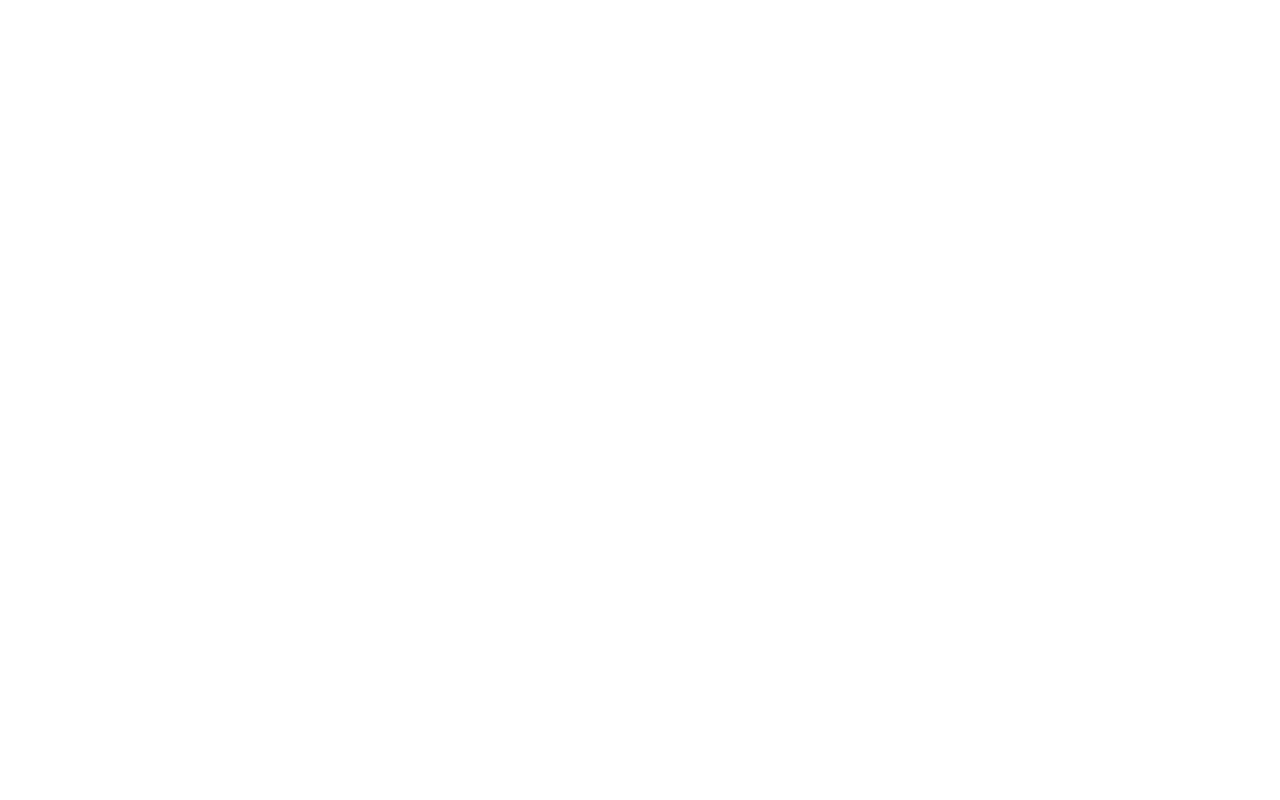
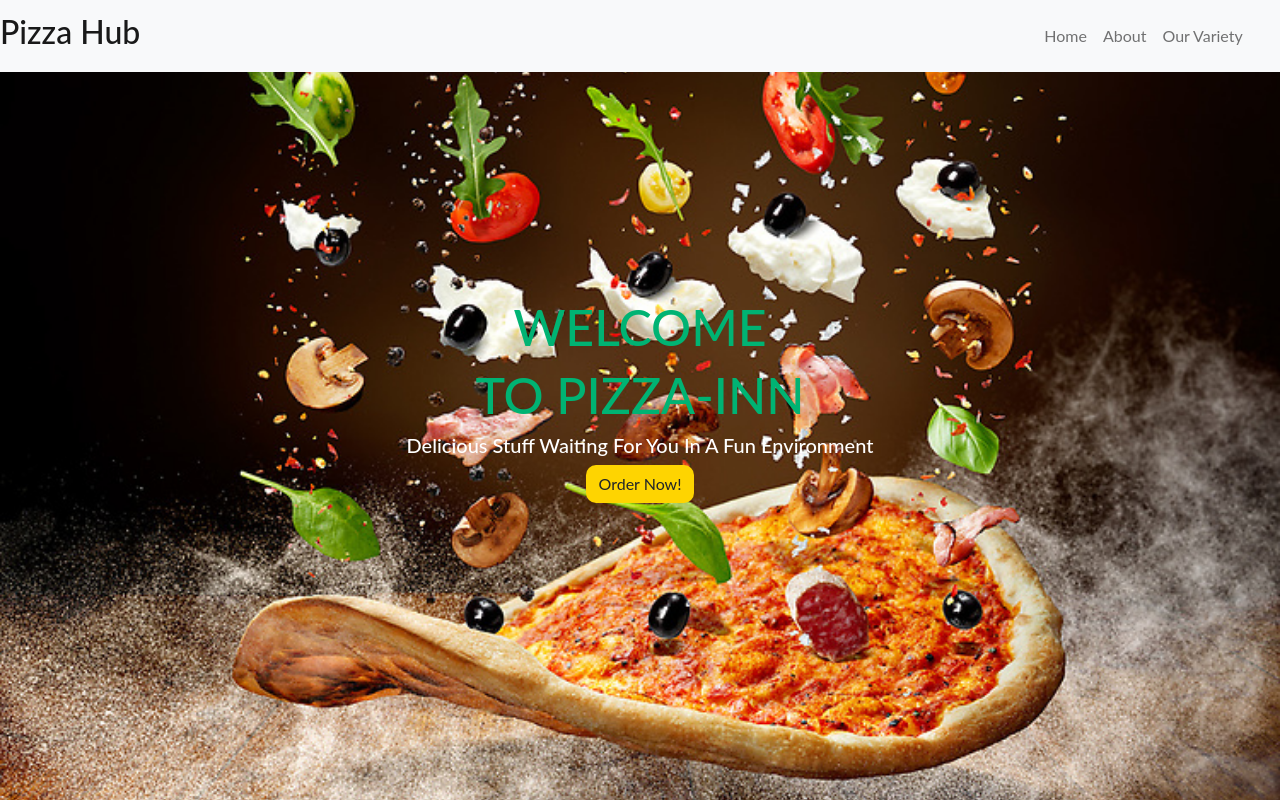
Before and after one commit to xamaan585/PIZZA-INN, a plain HTML site: page index.html in a window 1280 px wide. Drawn offline with Linux system fonts and the light colour scheme.

Commit message:
style.css

```diff
--- a/css/style.css
+++ b/css/style.css
@@ -0,0 +1,51 @@
+@import url('https://fonts.googleapis.com/css2?family=Mulish:wght@400;700;900&display=swap');
+:root{
+    box-sizing: border-box;
+    --blue-color: #5c84ec;
+    --pink-color: #f03c6d;
+    --paragraph-color: #707070;
+}
+::-webkit-scrollbar{
+    width: 5px;
+}
+
+::-webkit-scrollbar-thumb{
+    background: linear-gradient(var(--blue-color),var(--pink-color));
+    border-radius: 20px;
+}
+body {
+    font-family: Lato,helvetica,arial,Lucida Grande,sans-serif;
+}
+nav navbar {
+    width: 100px;
+    padding-right: 0px;
+}
+.navbar-brand {
+    margin-right: 70%;
+    font-weight: 800;
+}
+.h2 {
+    margin-right: 10%;
+}
+.nav item a {
+    font-size: 50px;
+    font-weight: 700;
+}
+.hero {
+    height: 100vh;
+    width: 100%;
+    background-image: url("../assets/image.jpg");
+    background-size: cover;
+    background-position: center;
+}
+h1 {
+    color: #00b373;
+    font-size: 50px;
+}
+h5 {
+    color: white;
+}
+.button {
+    border-radius: 10px;
+    background: #fed401;
+}
--- a/index.html
+++ b/index.html
@@ -10,6 +10,44 @@
     <title>Pizza Site</title>
 </head>
 <body>
+    <!-- header section-->
+    <section id="overlay">
+        <nav class="navbar navbar-expand-sm bg-light navbar-light fixed-top">
+            <a class="navbar-brand" href="#">
+                <h2>Pizza Hub</h2>
+            </a>
+            <button class="navbar-toggler" type="buttton" data-toggle="collapse" data-target="#collapsibleNavbar">
+                <span class="navbar-toggler-icon"></span>
+            </button>
+            <div class="collapse navbar-collapse align-items-center" id="collapsibleNavbar">
+                <ul class="navbar-nav">
+                    <li class="nav-item">
+                        <a href="#" class="nav-link">Home</a>
+                    </li>
+                    <li class="nav-item">
+                        <a href="#" class="nav-link">About</a>
+                    </li>
+                    <li class="nav-item">
+                        <a href="#" class="nav-link">Our Variety</a>
+                    </li>
+                </ul>
+            </div>
+        </nav>
+        </section>
+        <main>
+            <section id="home" class="hero">
+                <div class="container h-100">
+                    <div class="row h-100">
+                        <div class="col hero-content text center d-flex flex-column justify-content-center align-items-center">
+                            <h1>WELCOME</h1>
+                            <h1>TO PIZZA-INN</h1>
+                            <h5>Delicious Stuff Waiting For You In A Fun Environment</h5>
+                            <a href="#order" class="btn btn-orange button floater"> Order Now!</a>
+                        </div>
+                    </div>
+                </div>
+            </section>
+        </main>
 
     <script src="js/jquery.js"></script>
     <script src="js/bootstrap.min.js"></script>
```
Also changed, not shown: assets/W-image.jpg (renamed from images/W-image.jpg), assets/h-image.jpg (renamed from images/h-image.jpg), assets/image.jpg (added), assets/m-image.jpg (renamed from images/m-image.jpg), assets/me-image.jpg (renamed from images/me-image.jpg), assets/v-image.jpg (renamed from images/v-image.jpg), images/image.jpg (deleted), 2 other files.
